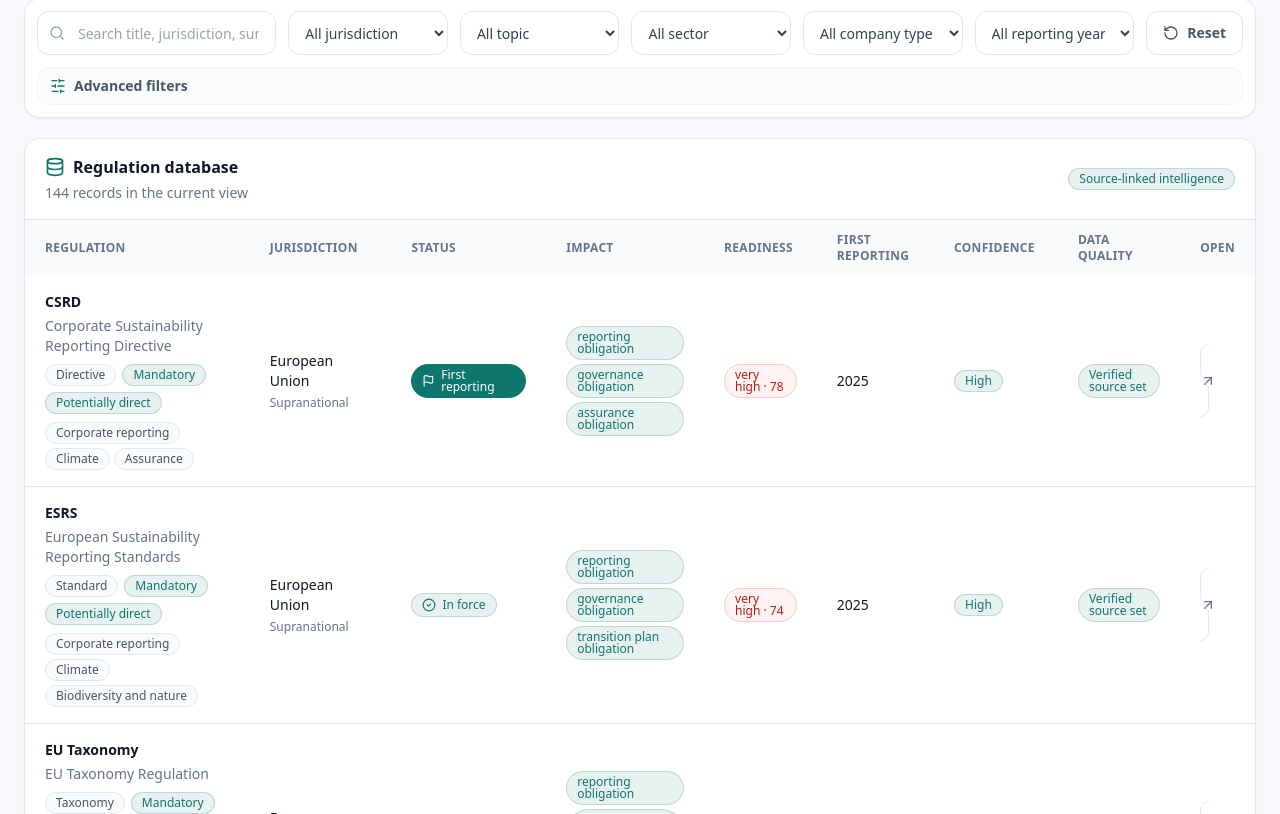
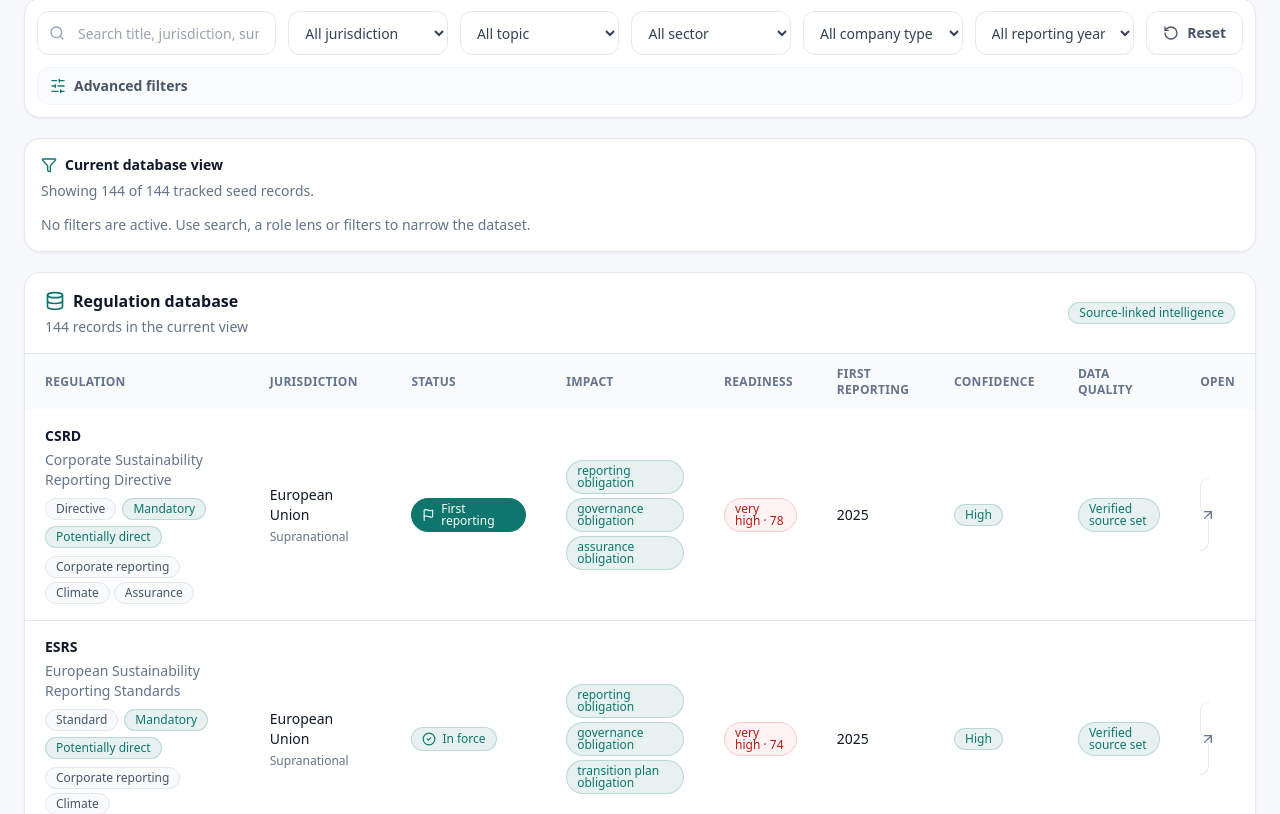
Before and after one commit to gabrielgage/esg-regulatory-atlas, a Next.js app: page /regulations in a window 1280 px wide. Shown: the part 826-1640 px from the top of the page. Built offline with nearby package versions, Linux system fonts and the light colour scheme.

Commit message:
Add active filter summary to regulations
Add a compact current-view summary to the Regulations workspace so users can see active persona lenses, filters and record counts before scanning the table.

Validated by local TypeScript/diff checks plus passing CI, Lighthouse and Vercel on PR #32.

```diff
--- a/app/regulations/page.tsx
+++ b/app/regulations/page.tsx
@@ -5,6 +5,7 @@ import { Header } from "@/components/Header";
 import { DisclaimerBanner } from "@/components/DisclaimerBanner";
 import { FooterDisclaimer } from "@/components/FooterDisclaimer";
 import { PageIntro } from "@/components/PageIntro";
+import { ActiveFilterSummary } from "@/components/ActiveFilterSummary";
 import { Filters } from "@/components/Filters";
 import { ComparePicker } from "@/components/ComparePicker";
 import { PersonaPresets } from "@/components/PersonaPresets";
@@ -78,6 +79,13 @@ export default function RegulationsPage() {
         </div>
         <PersonaPresets activeId={activePersona} onApply={applyPersona} onClear={resetFilters} />
         <Filters filters={filters} regulations={regulations} onChange={updateFilters} onReset={resetFilters} />
+        <ActiveFilterSummary
+          filters={filters}
+          activePersona={activePersona}
+          filteredCount={filtered.length}
+          totalCount={regulations.length}
+          onReset={resetFilters}
+        />
         <RegulationTable regulations={filtered} onSelect={setSelectedRegulation} />
         <FooterDisclaimer />
       </div>
--- /dev/null
+++ b/components/ActiveFilterSummary.tsx
@@ -0,0 +1,103 @@
+"use client";
+
+import { Filter, RotateCcw } from "lucide-react";
+import { Badge } from "@/components/Badge";
+import { jurisdictions } from "@/data/jurisdictions";
+import { personaPresetById } from "@/data/personaPresets";
+import { clientRelevanceLabel, legalForceLabel, recordTypeLabel, statusLabel } from "@/data/seed";
+import type { FilterState } from "@/types/regulation";
+
+const filterLabels: Record<keyof FilterState, string> = {
+  query: "Search",
+  jurisdiction: "Jurisdiction",
+  region: "Region",
+  topic: "Topic",
+  sector: "Sector",
+  companyType: "Company type",
+  jurisdictionType: "Jurisdiction type",
+  status: "Status",
+  reportingYear: "Reporting year",
+  valueChain: "Value chain",
+  businessFunction: "Business function",
+  obligation: "Obligation",
+  confidence: "Confidence",
+  dataQuality: "Data quality",
+  advisory: "Advisory",
+  recordType: "Record type",
+  legalForce: "Legal force",
+  clientRelevance: "Client relevance"
+};
+
+export function ActiveFilterSummary({
+  filters,
+  activePersona,
+  filteredCount,
+  totalCount,
+  onReset
+}: {
+  filters: FilterState;
+  activePersona: string;
+  filteredCount: number;
+  totalCount: number;
+  onReset: () => void;
+}) {
+  const persona = personaPresetById(activePersona);
+  const activeFilters = (Object.entries(filters) as Array<[keyof FilterState, string]>)
+    .filter(([, value]) => Boolean(value))
+    .map(([key, value]) => ({ key, label: filterLabels[key], value: displayValue(key, value) }));
+  const hasActiveLens = Boolean(persona || activeFilters.length);
+  const hiddenCount = Math.max(totalCount - filteredCount, 0);
+
+  return (
+    <section data-testid="active-filter-summary" className="rounded-2xl border bg-white p-4 shadow-sm">
+      <div className="flex flex-col gap-3 lg:flex-row lg:items-start lg:justify-between">
+        <div>
+          <div className="flex items-center gap-2 text-sm font-semibold text-ink">
+            <Filter className="h-4 w-4 text-teal" />
+            Current database view
+          </div>
+          <p className="mt-1 text-sm leading-6 text-slate-500">
+            Showing {filteredCount} of {totalCount} tracked seed records
+            {hiddenCount ? ` after hiding ${hiddenCount} records outside the current lens.` : "."}
+          </p>
+        </div>
+        {hasActiveLens ? (
+          <button
+            type="button"
+            onClick={onReset}
+            className="inline-flex items-center justify-center gap-2 rounded-xl border border-slate-200 px-3 py-2 text-sm font-semibold text-slate-600 hover:bg-slate-50"
+          >
+            <RotateCcw className="h-4 w-4" />
+            Clear view
+          </button>
+        ) : null}
+      </div>
+
+      <div className="mt-3 flex flex-wrap gap-2">
+        {persona ? <Badge className="border-teal/20 bg-teal/10 text-teal">Role lens: {persona.role}</Badge> : null}
+        {activeFilters.length ? (
+          activeFilters.map((filter) => (
+            <Badge key={filter.key} className="border-slate-200 bg-slate-50 text-slate-600">
+              {filter.label}: {filter.value}
+            </Badge>
+          ))
+        ) : (
+          <span className="text-sm text-slate-500">No filters are active. Use search, a role lens or filters to narrow the dataset.</span>
+        )}
+      </div>
+    </section>
+  );
+}
+
+function displayValue(key: keyof FilterState, value: string) {
+  if (key === "jurisdiction") return jurisdictions.find((jurisdiction) => jurisdiction.id === value)?.name || value;
+  if (key === "status") return statusLabel[value as keyof typeof statusLabel] || humanize(value);
+  if (key === "recordType") return recordTypeLabel[value as keyof typeof recordTypeLabel] || humanize(value);
+  if (key === "legalForce") return legalForceLabel[value as keyof typeof legalForceLabel] || humanize(value);
+  if (key === "clientRelevance") return clientRelevanceLabel[value as keyof typeof clientRelevanceLabel] || humanize(value);
+  return humanize(value);
+}
+
+function humanize(value: string) {
+  return value.replace(/[-_]/g, " ");
+}
```
Also changed, not shown: 2 other files (tests, documents, lock files or other folders).
